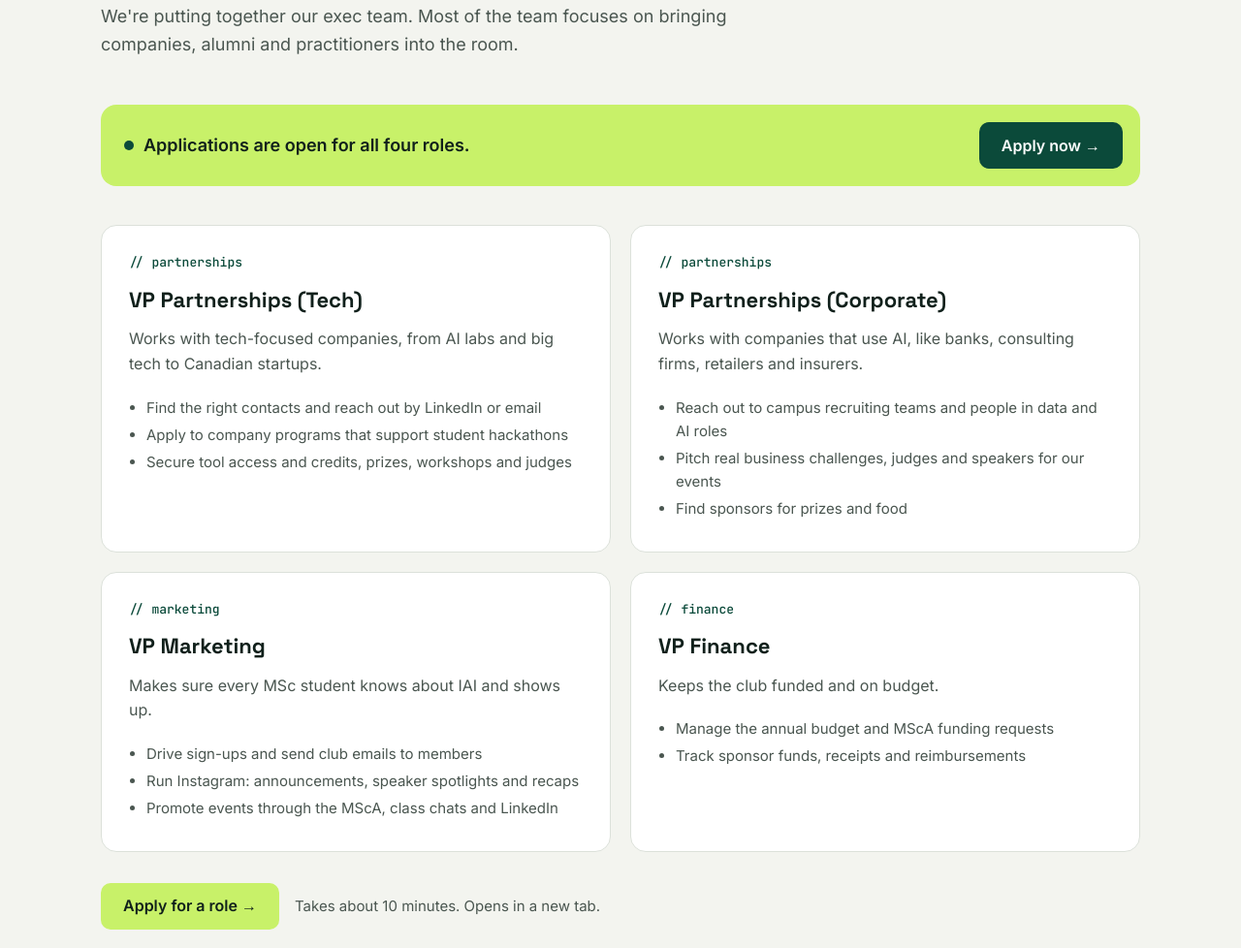
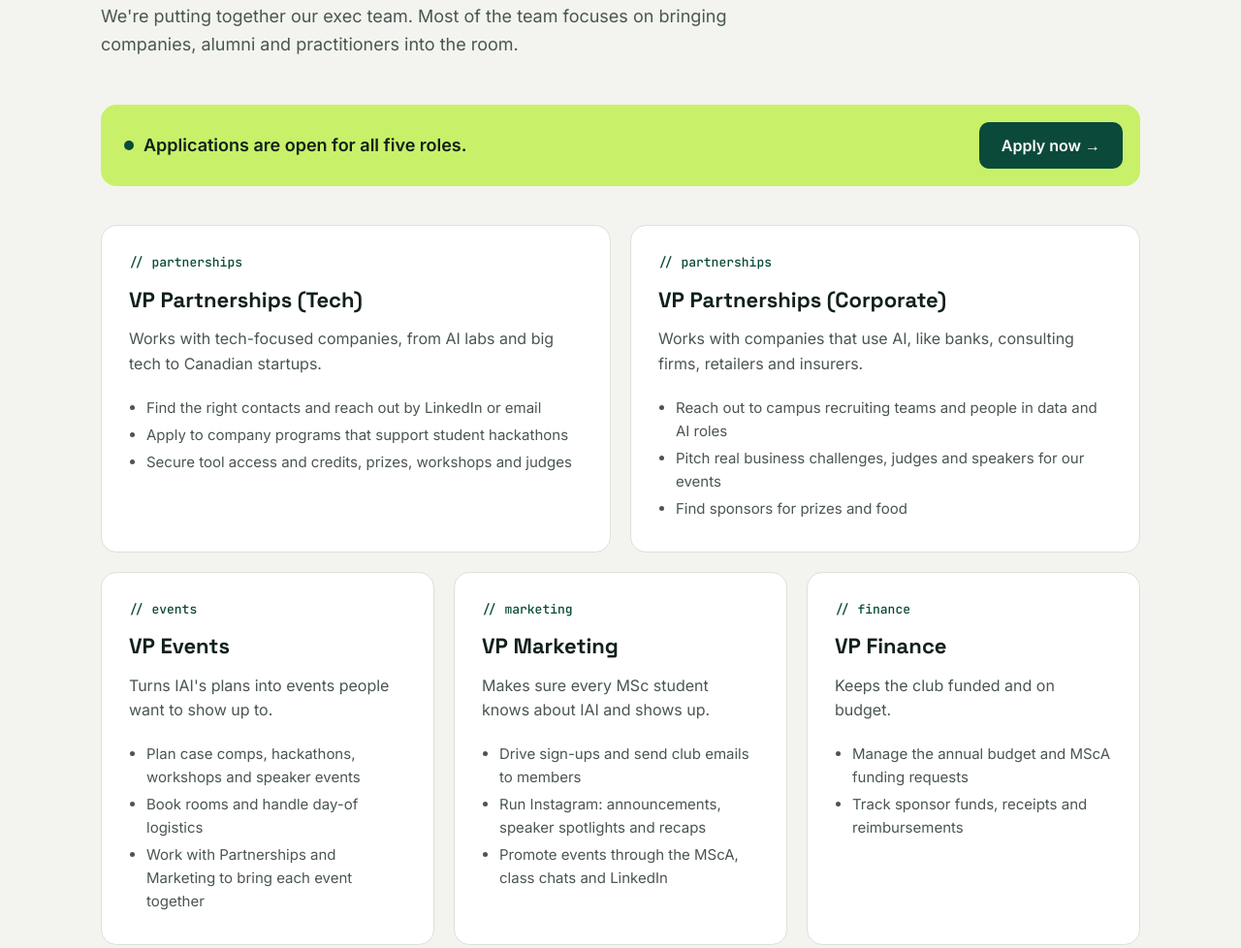
Before and after one commit to iveyai-msc/iveyai-msc.github.io, a plain HTML site: page index.html in a window 1280 px wide. Shown: the part 2699-3677 px from the top of the page at 97% size. Drawn offline with Linux system fonts and the light colour scheme; a script that the page names is missing.

Commit message:
Add VP Events role
Co-Authored-By: Claude Opus 5.5 <noreply@anthropic.com>

```diff
--- a/index.html
+++ b/index.html
@@ -233,7 +233,7 @@ footer a{display:inline-flex;align-items:center;min-height:44px}
     <p class="eyebrow">Join the team</p>
     <h2>Help build IAI from day one</h2>
     <p class="intro">We're putting together our exec team. Most of the team focuses on bringing companies, alumni and practitioners into the room.</p>
-    <div class="apply-bar"><p><span class="dot" aria-hidden="true"></span>Applications are open for all four roles.</p><a class="btn btn-primary" href="https://tally.so/r/ArKEyD" target="_blank" rel="noopener" aria-label="Apply now (opens in a new tab)">Apply now &rarr;</a></div>
+    <div class="apply-bar"><p><span class="dot" aria-hidden="true"></span>Applications are open for all five roles.</p><a class="btn btn-primary" href="https://tally.so/r/ArKEyD" target="_blank" rel="noopener" aria-label="Apply now (opens in a new tab)">Apply now &rarr;</a></div>
     <div class="grid grid-2">
       <article class="card role">
         <span class="tag">// partnerships</span>
@@ -248,7 +248,13 @@ footer a{display:inline-flex;align-items:center;min-height:44px}
         <ul><li>Reach out to campus recruiting teams and people in data and AI roles</li><li>Pitch real business challenges, judges and speakers for our events</li><li>Find sponsors for prizes and food</li></ul>
       </article>
     </div>
-    <div class="grid grid-2">
+    <div class="grid">
+      <article class="card role">
+        <span class="tag">// events</span>
+        <h3>VP Events</h3>
+        <p>Turns IAI's plans into events people want to show up to.</p>
+        <ul><li>Plan case comps, hackathons, workshops and speaker events</li><li>Book rooms and handle day-of logistics</li><li>Work with Partnerships and Marketing to bring each event together</li></ul>
+      </article>
       <article class="card role">
         <span class="tag">// marketing</span>
         <h3>VP Marketing</h3>
```
